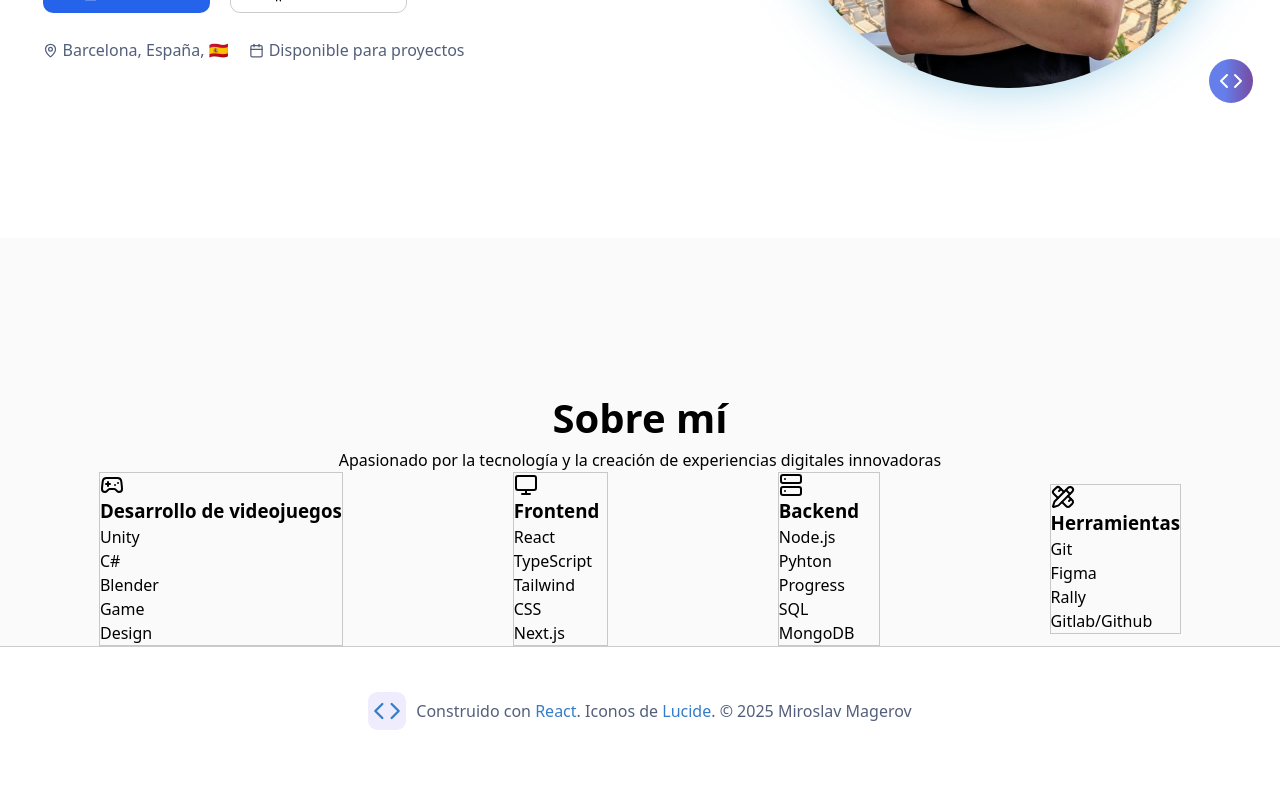
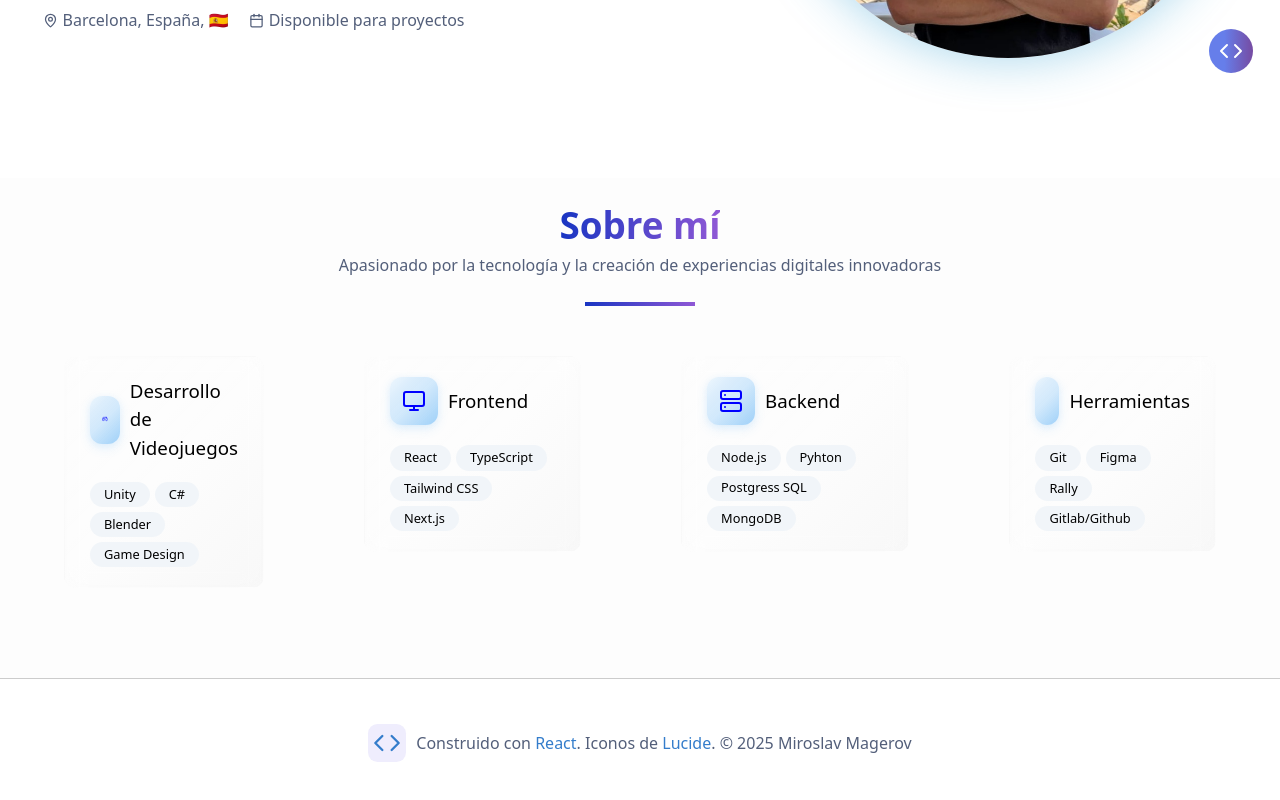
Before and after one commit to MiroslavMagerov/portfolio, a React (Vite) app: page / in a window 1280 px wide. Shown: the part 590-1390 px from the top of the page. Before the commit the page ends 1365 px from the top, so only its background shows below. Built offline with nearby package versions, Linux system fonts and the light colour scheme.

Commit message:
Skill section almost finished, added more css details and animations

```diff
--- a/src/App.css
+++ b/src/App.css
@@ -7,7 +7,7 @@
   --var-color-links-hover: #347dcb;
 
   --var-color-gradient-titulo-azul-claro: #4b9af9;
-  --var-color-gradient-titulo-azul-oscuro: #5a40cd;
+  --var-color-gradient-titulo-azul-oscuro: #1835c2;
   --var-color-gradient-titulo-lila: #9058d5;
 
   --var-color-gradient-titulo-rosa: #ff69b3;
@@ -20,6 +20,8 @@
 
   --var-color-azul-iconos: #667eea;
   --var-color-morado-iconos: #764ba2;
+
+  --var-color-background-skill-items: #f1f5f9;
 
   /* TIEMPOS ANIMACIONES Y TRANSICIONES */
   --var-tiempo-animacion-estandar: 250ms;
--- a/src/components/Hero/Hero.css
+++ b/src/components/Hero/Hero.css
@@ -1,6 +1,6 @@
 .section__hero {
   width: 100%;
-  padding: 150px 0;
+  padding: 120px 0;
   display: flex;
   justify-content: space-around;
   align-items: center;
--- a/src/components/SkillGroupSection/SkillGroup/SkillGroup.css
+++ b/src/components/SkillGroupSection/SkillGroup/SkillGroup.css
@@ -1,12 +1,82 @@
 .skills__skill {
-  border: 1px solid var(--var-color-borde-gris);
+  padding: 20px 25px;
+  background: linear-gradient(
+    135deg,
+    rgba(255, 255, 255, 0.05) 0%,
+    rgba(255, 255, 255, 0.02) 50%,
+    rgba(0, 0, 0, 0.02) 100%
+  );
+  border-radius: 12px;
+  border: 1px solid rgba(255, 255, 255, 0.1);
+  backdrop-filter: blur(10px);
+  -webkit-backdrop-filter: blur(10px);
 }
 
-.content__list {
-  list-style: none;
-  width: 100%;
+.skills__skill:hover {
+  background: linear-gradient(
+    135deg,
+    rgba(255, 255, 255, 0.08) 0%,
+    rgba(255, 255, 255, 0.04) 50%,
+    rgba(0, 0, 0, 0.03) 100%
+  );
+  border-color: rgba(255, 255, 255, 0.2);
+  transform: translateY(-2px);
+  transition: all 0.3s ease-in-out;
 }
 
-.list__skill-item {
-  width: 15%;
+.skill__header {
+  display: flex;
+  justify-content: start;
+  align-items: center;
+  padding-bottom: 20px;
+  gap: 10px;
 }
+
+.skill__icon-wrapper {
+  background: linear-gradient(
+    135deg,
+    rgba(227, 242, 253, 0.6) 0%,
+    rgba(187, 222, 251, 0.5) 25%,
+    rgba(144, 202, 249, 0.4) 50%,
+    rgba(100, 181, 246, 0.45) 75%,
+    rgba(66, 165, 245, 0.5) 100%
+  );
+  padding: 12px;
+  border-radius: 12px;
+  color: rgba(25, 118, 210, 0.8);
+  box-shadow: 0 4px 12px rgba(66, 165, 245, 0.12),
+    0 2px 6px rgba(66, 165, 245, 0.08);
+}
+
+.skill__icon {
+  color: blue;
+}
+
+.skill__title {
+  font-weight: 500;
+}
+
+.skill__content {
+  width: 100%;
+  display: flex;
+  flex-wrap: wrap;
+  justify-content: start;
+  align-items: center;
+  gap: 5px;
+}
+
+.content__skill-item {
+  padding: 3px 14px;
+  font-size: 0.8rem;
+  font-weight: 500;
+  border-radius: 20px;
+  background-color: var(--var-color-background-skill-items);
+  cursor: default;
+  transition: all 220ms ease-in-out;
+}
+
+.content__skill-item:hover {
+  background-color: var(--var-color-links-hover);
+  color: white;
+  scale: 1.05;
+}
--- a/src/components/SkillGroupSection/SkillGroup/SkillGroup.tsx
+++ b/src/components/SkillGroupSection/SkillGroup/SkillGroup.tsx
@@ -2,7 +2,7 @@ import React from "react";
 import "./SkillGroup.css";
 
 type SkillGroupProps = {
-  icon: React.ComponentType;
+  icon: React.ComponentType<{ className?: string }>;
   title: string;
   skills: string[];
 };
@@ -11,17 +11,17 @@ function SkillGroup({ icon: Icon, title, skills }: SkillGroupProps) {
   return (
     <div className='skills__skill'>
       <div className='skill__header'>
-        <Icon />
+        <div className='skill__icon-wrapper'>
+          <Icon className='icon skill__icon' />
+        </div>
         <h3 className='skill__title'>{title}</h3>
       </div>
       <div className='skill__content'>
-        <ul className='content__list'>
-          {skills.map((skill, index) => (
-            <li key={index} className='list__skill-item'>
-              {skill}
-            </li>
-          ))}
-        </ul>
+        {skills.map((skill, index) => (
+          <div key={index} className='content__skill-item'>
+            {skill}
+          </div>
+        ))}
       </div>
     </div>
   );
--- a/src/components/SkillGroupSection/SkillGroupSection.css
+++ b/src/components/SkillGroupSection/SkillGroupSection.css
@@ -1,11 +1,12 @@
 .container__about {
   width: 100%;
   display: flex;
-  padding-top: 150px;
+  padding-top: 20px;
+  padding-bottom: 90px;
   flex-direction: column;
   justify-content: center;
   align-items: center;
-  background-color: #fafafa;
+  background-color: #fdfdfd;
 }
 
 .about__header {
@@ -13,13 +14,42 @@
 }
 
 .about__title {
-  font-size: 2.5rem;
+  font-size: 2.3rem;
+  background: linear-gradient(
+    to right,
+    var(--var-color-gradient-titulo-azul-oscuro),
+    var(--var-color-gradient-titulo-lila)
+  );
+  background-clip: text;
+  -webkit-background-clip: text;
+  color: transparent;
+  -webkit-text-fill-color: transparent;
+  display: inline-block;
+}
+
+.about__description {
+  color: var(--var-color-texto-secundario);
+  font-weight: 500;
+}
+
+.separator {
+  margin-top: 25px;
+  margin-bottom: 50px;
+  padding: 0 55px;
+  border-bottom: 4px solid;
+  border-radius: 20px;
+  border-image: linear-gradient(
+      to right,
+      var(--var-color-gradient-titulo-azul-oscuro),
+      var(--var-color-gradient-titulo-lila)
+    )
+    1;
 }
 
 .about__skills {
   width: 90%;
   display: flex;
   justify-content: space-around;
-  align-items: center;
+  align-items: flex-start;
   gap: 100px;
 }
--- a/src/components/SkillGroupSection/SkillGroupSection.tsx
+++ b/src/components/SkillGroupSection/SkillGroupSection.tsx
@@ -7,15 +7,16 @@ function SkillGroupSection() {
     <section className='container__about'>
       <div className='about__header'>
         <h2 className='about__title'>Sobre mí</h2>
-        <p>
+        <p className='about__description'>
           Apasionado por la tecnología y la creación de experiencias digitales
           innovadoras
         </p>
       </div>
+      <div className='separator' />
       <div className='about__skills'>
         <SkillGroup
           icon={Gamepad2}
-          title='Desarrollo de videojuegos'
+          title='Desarrollo de Videojuegos'
           skills={["Unity", "C#", "Blender", "Game Design"]}
         />
         <SkillGroup
@@ -26,7 +27,7 @@ function SkillGroupSection() {
         <SkillGroup
           icon={Server}
           title='Backend'
-          skills={["Node.js", "Pyhton", "Progress SQL", "MongoDB"]}
+          skills={["Node.js", "Pyhton", "Postgress SQL", "MongoDB"]}
         />
         <SkillGroup
           icon={PencilRuler}
```
